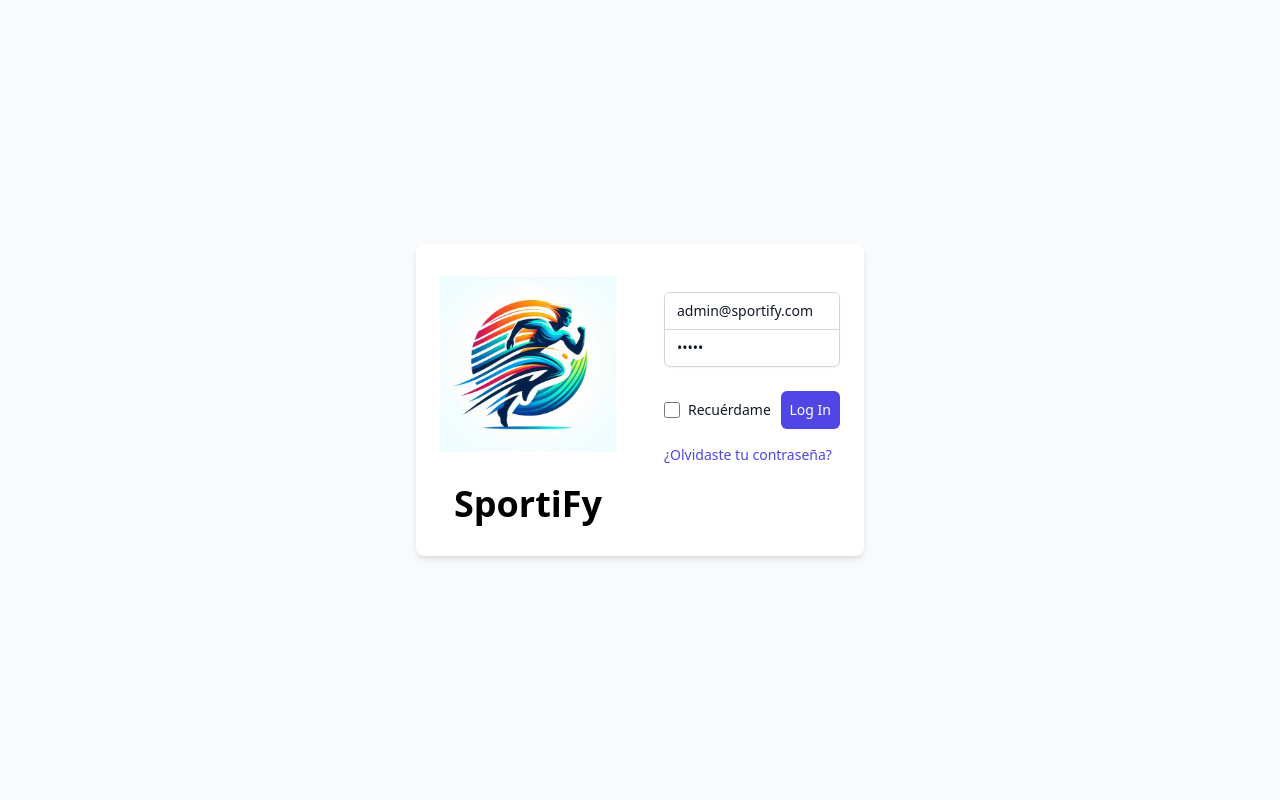
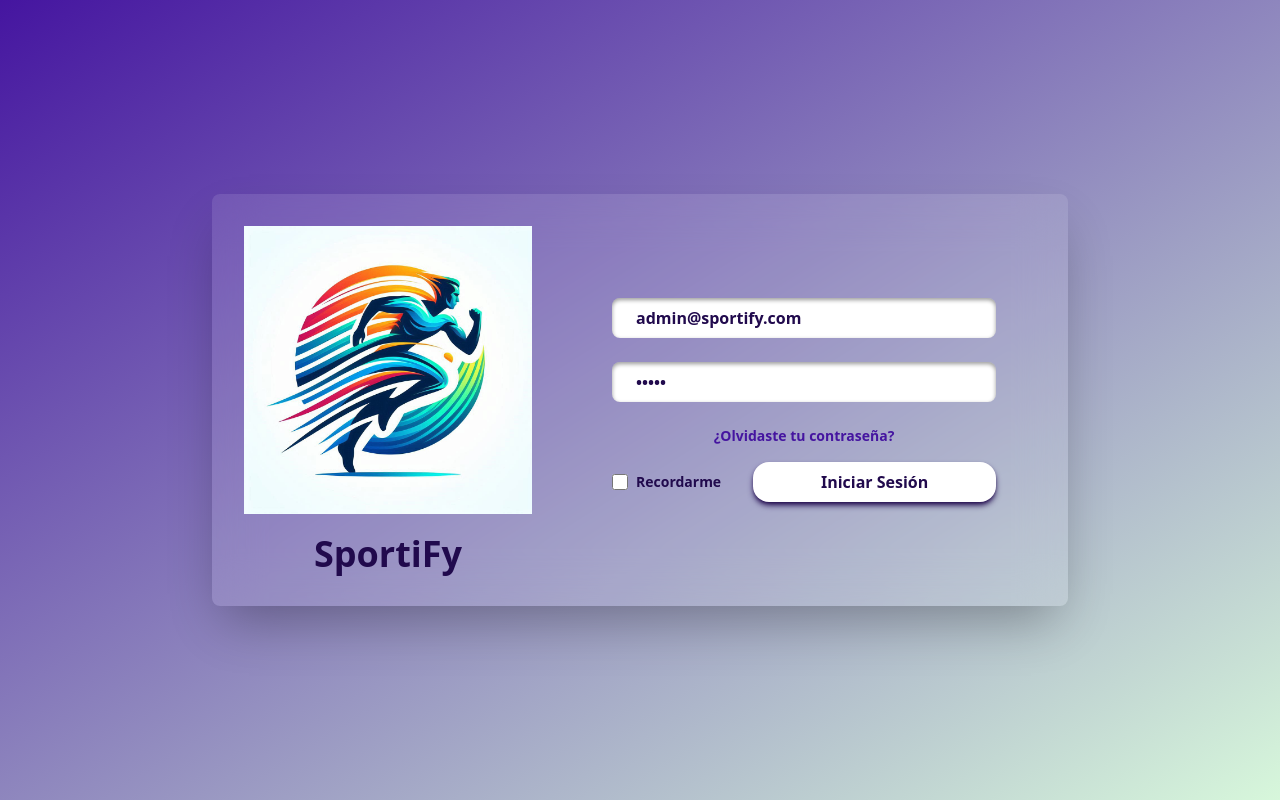
Before and after one commit to No-Country-simulation/s16-24-t-java-react, a React (Vite) app in the folder client/: page / in a window 1280 px wide. Built offline with nearby package versions, Linux system fonts and the light colour scheme.

Commit message:
Fix: translations & styles

```diff
--- a/client/src/components/Login/login.jsx
+++ b/client/src/components/Login/login.jsx
@@ -1,5 +1,6 @@
 import { useContext, useState } from "react";
 import { LoginContext } from "../../contexts/login-context.jsx";
+import { useTranslation } from "react-i18next";
 import Swal from "sweetalert2";
 import axios from "axios";
 import ForgetPassword from "../modals/forget-password.jsx";
@@ -10,6 +11,8 @@ function Login() {
 	const [password, setPassword] = useState("admin");
 	const [showForgetPasswordModal, setShowForgetPasswordModal] = useState(false);
 	const { handleLogin, handleIsLogged } = useContext(LoginContext);
+
+	const { t } = useTranslation();
 
 	const handleUsernameChange = (e) => {
 		setUsername(e.target.value);
@@ -47,19 +50,16 @@ function Login() {
 	};
 
 	return (
-		<div className="flex items-center justify-center min-h-screen bg-gray-50 py-12 px-4 sm:px-6 lg:px-8">
-			<div className="max-w-md w-full bg-white shadow-md rounded-lg overflow-hidden md:flex">
+		<div className="flex items-center justify-center min-h-screen bg-gradient-to-br from-primary-20 to-secondary-50 font-nunito">
+			<div className="bg-slate-50/10 backdrop-blur-xl h-full shadow-2xl items-center shadow-black/30 rounded-lg flex p-8 gap-10">
 				{/* Imagen a la izquierda */}
-				<div className="md:w-1/2 px-6 py-8">
-					<img src={Logo} alt="Logo de la empresa" className="mx-auto h-30" />
-					<h1 className="text-4xl font-bold text-center mt-8">SportiFy</h1>
+				<div className="w-full flex flex-col gap-5 items-center">
+					<img src={Logo} alt="Logo de la empresa" className="w-auto aspect-auto h-72" />
+					<h1 className="text-4xl font-bold text-primary-0">SportiFy</h1>
 				</div>
+				{/* Formulario a la derecha */}
 
-				{/* Formulario a la derecha */}
-				<div className="md:w-1/2 p-6">
-					<form className="space-y-6" onSubmit={handleSubmit}>
-						<input type="hidden" name="remember" value="true" />
-						<div className="rounded-md shadow-sm -space-y-px">
+				<form className="w-full px-10 flex-col flex gap-6 text-primary-0 font-semibold h-full justify-center" onSubmit={handleSubmit}>
 					<div>
 						<label htmlFor="username" className="sr-only">
 							Username
@@ -70,7 +70,7 @@ function Login() {
 							type="text"
 							autoComplete="username"
 							required
-									className="appearance-none rounded-none relative block w-full px-3 py-2 border border-gray-300 placeholder-gray-500 text-gray-900 rounded-t-md focus:outline-none focus:ring-indigo-500 focus:border-indigo-500 focus:z-10 sm:text-sm"
+							className="min-w-96 px-6 py-2 rounded-lg shadow-inner shadow-black/40 "
 							placeholder="Username"
 							value={username}
 							onChange={handleUsernameChange}
@@ -86,50 +86,46 @@ function Login() {
 							type="password"
 							autoComplete="current-password"
 							required
-									className="appearance-none rounded-none relative block w-full px-3 py-2 border border-gray-300 placeholder-gray-500 text-gray-900 rounded-b-md focus:outline-none focus:ring-indigo-500 focus:border-indigo-500 focus:z-10 sm:text-sm"
+							className="min-w-96 px-6 py-2 rounded-lg shadow-inner shadow-black/40"
 							placeholder="Password"
 							value={password}
 							onChange={handlePasswordChange}
 						/>
 					</div>
-						</div>
-
-						<div className="flex items-center justify-between">
+					<div className="flex flex-col gap-4">
+						<button
+							onClick={handleForgetPasswordClick}
+							className="text-sm text-primary-20 font-semibold hover:text-primary-0"
+						>
+							{t('login.forget_password')}
+						</button>
+						<div className="flex gap-8">
 							<div className="flex items-center">
 								<input
 									id="remember_me"
 									name="remember_me"
 									type="checkbox"
-									className="h-4 w-4 text-indigo-600 focus:ring-indigo-500 border-gray-300 rounded"
+									className="h-4 w-4 accent-primary-30 border-primary-40"
 								/>
 								<label
 									htmlFor="remember_me"
-									className="ml-2 block text-sm text-gray-900"
+									className="ml-2 block text-sm text-primary-0"
 								>
-									Recuérdame
+									{t('login.remember_me')}
 								</label>
 							</div>
-
-							<div className="text-sm">
 							<button
 								type="submit"
-									className="w-full flex justify-center py-2 px-2 border border-transparent rounded-md shadow-sm text-sm font-medium text-white bg-indigo-600 hover:bg-indigo-700 focus:outline-none focus:ring-2 focus:ring-offset-2 focus:ring-indigo-500"
+								className="w-full py-2 rounded-2xl shadow-md shadow-primary-0  font-semibold text-primary-0 bg-white hover:text-white hover:bg-primary-20 active:shadow-none"
 							>
-									Log In
+								{t('login.login')}
 							</button>
 						</div>
+
 					</div>
 				</form>
+			</div>
 
-					{/* Botón de Recuperar contraseña */}
-					<button
-						onClick={handleForgetPasswordClick}
-						className="mt-4 text-sm text-indigo-600 hover:text-indigo-700 focus:outline-none"
-					>
-						¿Olvidaste tu contraseña?
-					</button>
-				</div>
-			</div>
 
 			{/* Modal de recuperación de contraseña */}
 			{showForgetPasswordModal && (
```
Lines whose indentation alone changed are shown as unchanged.
